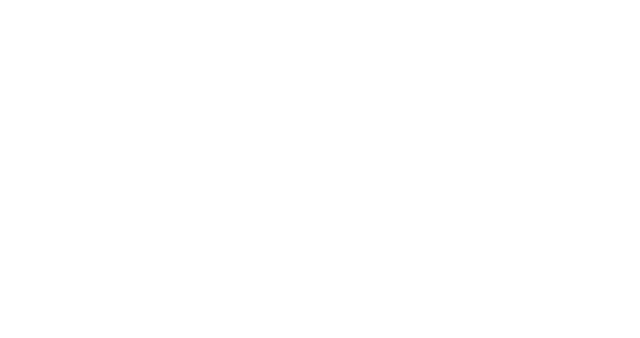
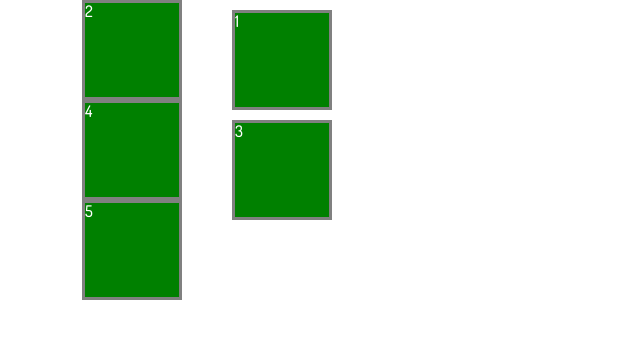
Before and after one commit to rashadsafa/beginer, a plain HTML site: page NewStart (2)/index.html in a window 1280 px wide. Shown: the whole page, without its empty margins (0-640 px from the left). Drawn offline with nearby package versions, Linux system fonts and the light colour scheme.

Commit message:
different

```diff
--- /dev/null
+++ b/NewStart (2)/_different.sass
@@ -0,0 +1,17 @@
+#different
+    .box
+        position: relative
+        .minibox
+            width: 100px
+            height: 100px
+            border: 3px solid grey
+            color: white
+            background-color: green
+        .box1
+            position: absolute
+            left: 150px
+            top: 10px
+        .box3
+            position: absolute
+            left: 150px
+            top: 120px
--- a/NewStart (2)/index.html
+++ b/NewStart (2)/index.html
@@ -21,7 +21,31 @@
     </header>
 
     <main>
-
+        <section id="different">
+            <div class="container">
+                <div class="row">
+                    <div class="col-md-12">
+                        <div class="box">
+                            <div class="minibox box1">
+                                1
+                            </div>
+                            <div class="minibox">
+                                2
+                            </div>
+                            <div class="minibox box3">
+                                3
+                            </div>
+                            <div class="minibox">
+                                4
+                            </div>
+                            <div class="minibox">
+                                5
+                            </div>
+                        </div>
+                    </div>
+                </div>
+            </div>
+        </section>
     </main>
 
     <footer>
--- a/NewStart (2)/style.sass
+++ b/NewStart (2)/style.sass
@@ -1 +1,2 @@
 @import main
+@import different
```
Also changed, not shown: NewStart (2)/style.css, 1 other file.
